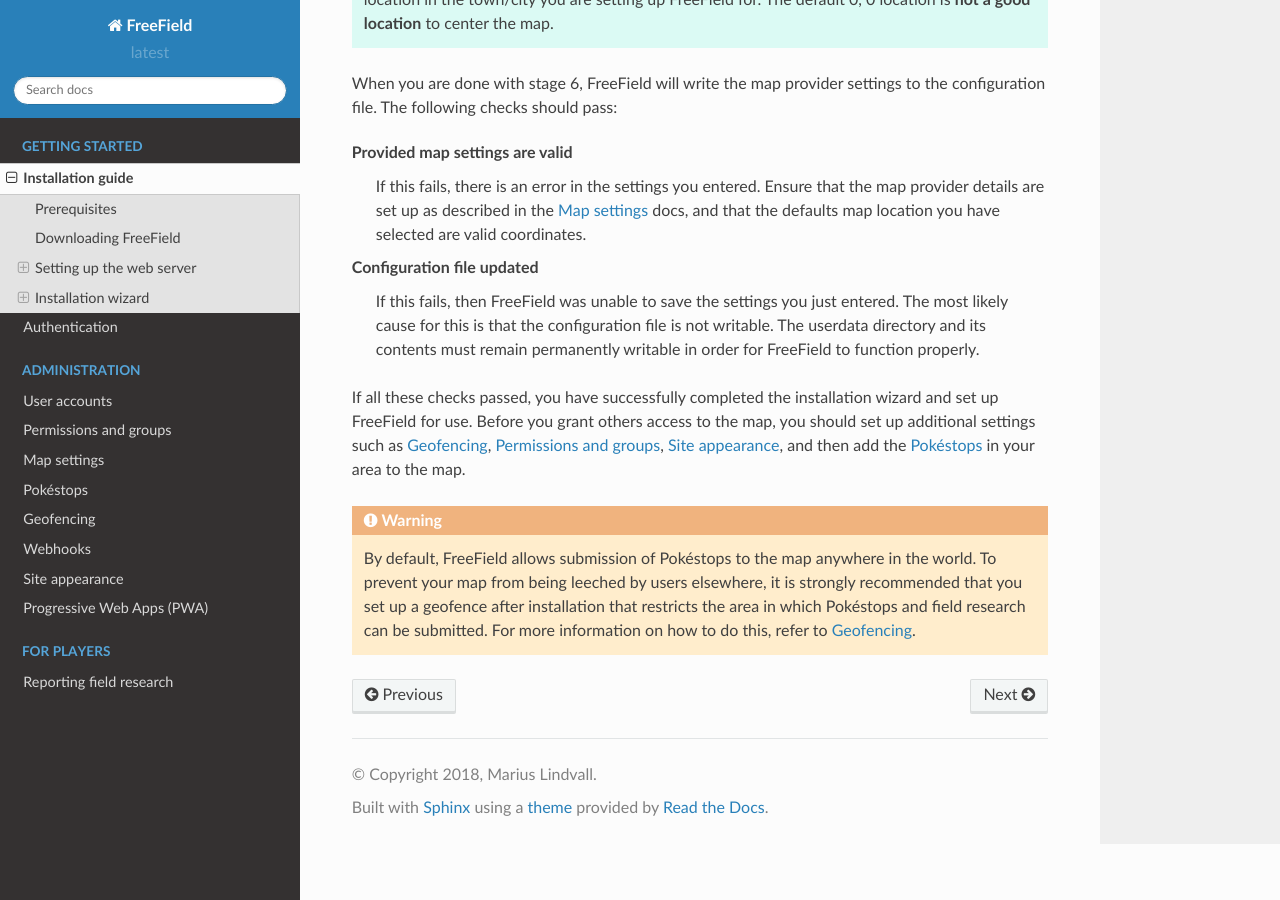
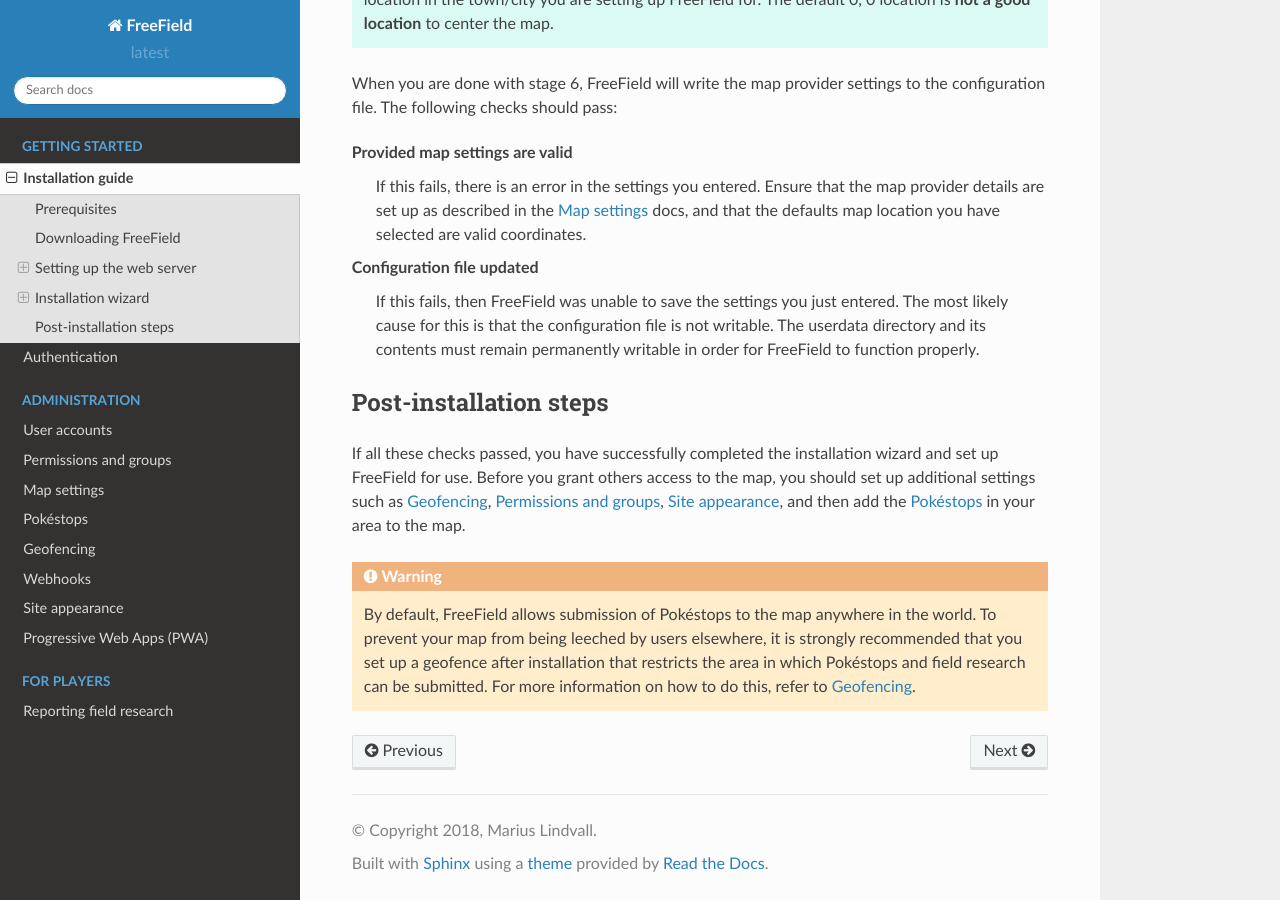
Before and after one commit to bilde2910/FreeField, a Sphinx documentation site: the page built from docs/setup.rst, in a window 1280 px wide and 900 px high, scrolled down 8465 px. Built offline with Sphinx 7.4.7 and the Read the Docs theme 2.0.0, drawn with Linux system fonts in a browser that asks for light colours; formulas are drawn with MathJax 3.

Commit message:
Separate post-install steps to separate heading

```diff
--- a/docs/setup.rst
+++ b/docs/setup.rst
@@ -397,6 +397,9 @@
    writable. The userdata directory and its contents must remain permanently
    writable in order for FreeField to function properly.
 
+Post-installation steps
+-----------------------
+
 If all these checks passed, you have successfully completed the installation
 wizard and set up FreeField for use. Before you grant others access to the map,
 you should set up additional settings such as :doc:`/geofencing`,
```
